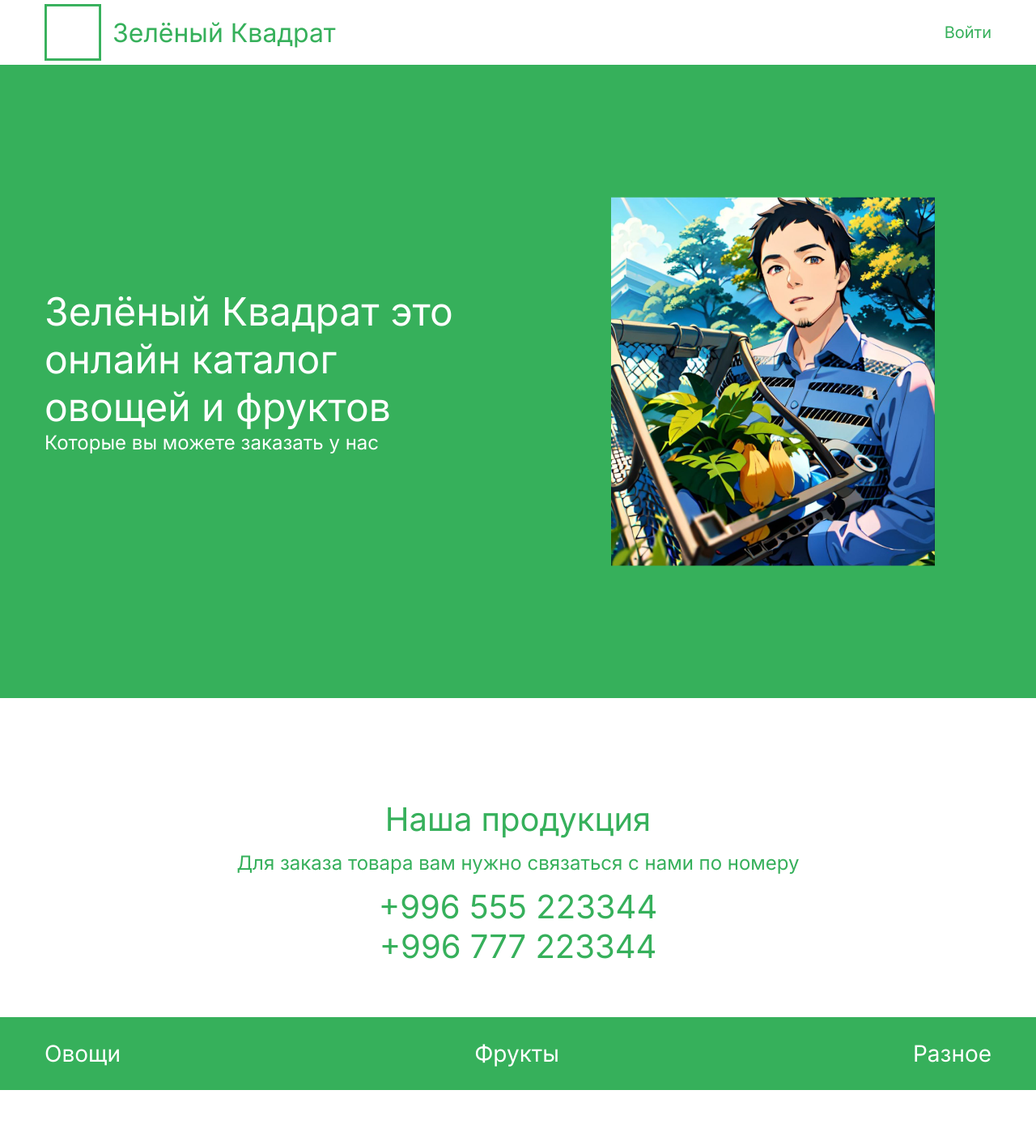
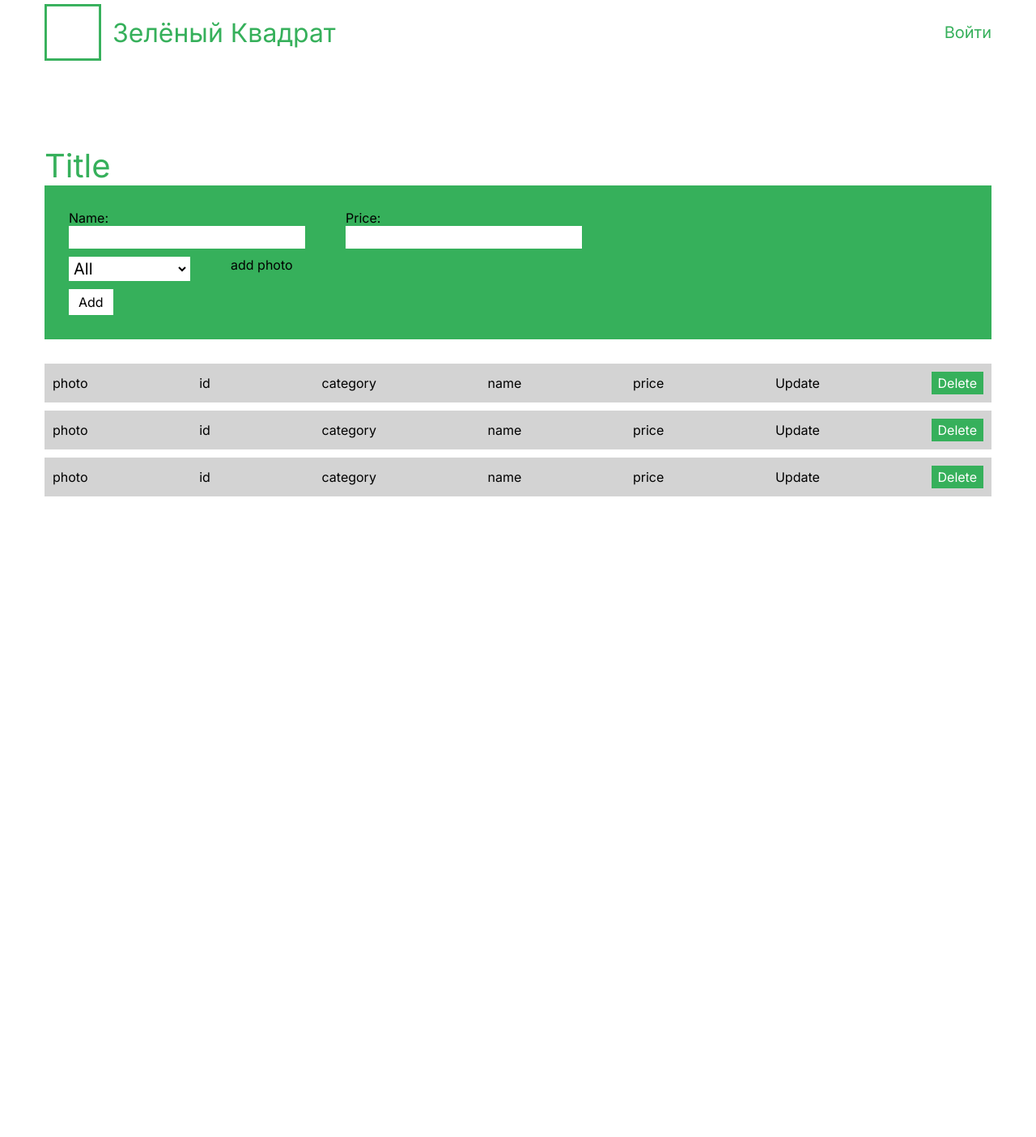
Before and after one commit to adilism48/green-square-front, a React (Create React App) app: page /admin in a window 1280 px wide. Shown: the top 1404 px of the page at 81% size. After the commit the page ends 800 px from the top, so only its background shows below. Built offline with nearby package versions, Linux system fonts and the light colour scheme.

Commit message:
Filter updating and Login, Admin

```diff
--- a/package.json
+++ b/package.json
@@ -7,7 +7,9 @@
     "@testing-library/react": "^13.4.0",
     "@testing-library/user-event": "^13.5.0",
     "react": "^18.2.0",
+    "react-bootstrap": "^2.9.1",
     "react-dom": "^18.2.0",
+    "react-router-dom": "^6.20.1",
     "react-scripts": "5.0.1",
     "web-vitals": "^2.1.4"
   },
--- a/src/App.js
+++ b/src/App.js
@@ -1,15 +1,29 @@
+import {BrowserRouter as Router, Routes, Route} from 'react-router-dom'
 import Header from "./components/header/Header";
+import Footer from "./components/footer/Footer";
 import Promo from "./components/promo/Promo";
 import Product from "./components/product/Product";
-import Footer from "./components/footer/Footer";
+import Login from "./components/login/Login";
+import Admin from "./components/admin/admin";
 
 function App() {
     return (
         <div className="App">
-            <Header />
-            <Promo />
-            <Product />
-            <Footer />
+            <Router>
+                <Header/>
+                <Routes>
+                    <Route path="/" element={
+                        <>
+                            <Promo/>
+                            <Product/>
+                            <Footer/>
+                        </>
+                    }
+                    />
+                    <Route path="/login" element={<Login/>}/>
+                    <Route path="/admin" element={<Admin/>}/>
+                </Routes>
+            </Router>
         </div>
     );
 }
--- /dev/null
+++ b/src/components/admin/ModalBtn.jsx
@@ -0,0 +1,36 @@
+import React, { useState } from 'react';
+import { Button, Modal } from 'react-bootstrap';
+
+const ModalButton = ({ modalContent, title, btnName }) => {
+    const [showModal, setShowModal] = useState(false);
+
+    const handleCloseModal = () => {
+        setShowModal(false);
+    };
+
+    const handleOpenModal = () => {
+        setShowModal(true);
+    };
+
+    return (
+        <div>
+            <Button variant="primary" onClick={handleOpenModal}>
+                {btnName}
+            </Button>
+
+            <Modal show={showModal} onHide={handleCloseModal}>
+                <Modal.Header closeButton>
+                    <Modal.Title>{title}</Modal.Title>
+                </Modal.Header>
+                <Modal.Body>{modalContent}</Modal.Body>
+                <Modal.Footer>
+                    <Button variant="secondary" onClick={handleCloseModal}>
+                        Close
+                    </Button>
+                </Modal.Footer>
+            </Modal>
+        </div>
+    );
+};
+
+export default ModalButton;
--- /dev/null
+++ b/src/components/admin/admin.css
@@ -0,0 +1,73 @@
+.admin-title {
+    padding-top: 100px;
+
+    font-size: 40px;
+    color: var(--mainGreen);
+}
+
+.add-product {
+    padding: 30px;
+    background-color: #36B05B;
+}
+
+.admin-row {
+    display: flex;
+    justify-content: left;
+    column-gap: 50px;
+    padding-bottom: 10px;
+}
+
+.admin-input-label {
+    display: block;
+}
+
+.admin-input {
+    font-size: 20px;
+
+    display: block;
+    background-color: var(--white);
+    border: 2px solid var(--white);
+}
+
+.categories {
+    width: 100%;
+    max-width: 150px;
+    font-size: 20px;
+
+    display: block;
+    background-color: var(--white);
+    border: 2px solid var(--white);
+}
+
+.add-btn {
+    background-color: var(--white);
+    padding: 6px 12px;
+}
+
+/*Product item*/
+
+.product__list {
+    margin-top: 30px;
+}
+
+.product__item {
+    background-color: lightgray;
+
+    display: flex;
+    justify-content: space-between;
+    align-items: center;
+    margin-bottom: 10px;
+    padding: 10px;
+}
+
+.upd-btn {
+    color: var(--white);
+    background-color: var(--mainGreen);
+    padding: 4px 8px;
+}
+
+.del-btn {
+    color: var(--white);
+    background-color: var(--mainGreen);
+    padding: 4px 8px;
+}
--- /dev/null
+++ b/src/components/admin/admin.jsx
@@ -0,0 +1,63 @@
+import './admin.css'
+import ModalButton from "./ModalBtn";
+
+const Admin = () => {
+return (
+        <div className="admin">
+            <div className="container">
+                <h2 className="admin-title">Title</h2>
+                <div className="add-product">
+                    <div className="admin-row">
+                        <div>
+                            <label className="admin-input-label" htmlFor="name">Name:</label>
+                            <input className="admin-input" id="name" name="name" type="text"/>
+                        </div>
+                        <div>
+                            <label className="admin-input-label" htmlFor="price">Price:</label>
+                            <input className="admin-input" id="price" name="price" type="text"/>
+                        </div>
+                    </div>
+                    <div className="admin-row">
+                        <select className="categories" name="categories" id="categories">
+                            <option value="0">All</option>
+                            <option value="1">Vegetables</option>
+                            <option value="2">Fruits</option>
+                            <option value="3">Else</option>
+                        </select>
+                        <div>add photo</div>
+                    </div>
+                    <button className="add-btn">Add</button>
+                </div>
+                <div className="product__list">
+                    <ProductItem product="lolkek" />
+                    <ProductItem product="lolkek" />
+                    <ProductItem product="lolkek" />
+                </div>
+            </div>
+        </div>
+    )
+}
+
+export default Admin
+
+const ProductItem = ({product, deleteAction, updateAction}) => {
+    return (
+        <div className="product__item">
+            <div className="item_photo">photo</div>
+            <div className="item__id">id</div>
+            <div className="item__category">category</div>
+            <div className="item__name">name</div>
+            <div className="item__price">price</div>
+            <ModalButton
+                btnName={"Update"}
+                title={"Update post"}
+                modalContent={
+                    <div>
+                        Modal
+                    </div>
+                }
+            />
+            <button className="del-btn">Delete</button>
+        </div>
+    )
+}
--- a/src/components/header/Header.jsx
+++ b/src/components/header/Header.jsx
@@ -10,7 +10,7 @@ function Header() {
                         <img src={logoImg} alt="logo"/>
                         <span>Зелёный Квадрат</span>
                     </div>
-                    <a href="#!">Войти</a>
+                    <a href="/login">Войти</a>
                 </div>
             </div>
         </header>
--- /dev/null
+++ b/src/components/login/Login.jsx
@@ -0,0 +1,17 @@
+import './login.css'
+
+const Login = () => {
+    return (
+        <div className="login">
+            <div className="container">
+                <div className="login__content">
+                    <input className="login-field" type="text" placeholder="Логин" name="uname" required/>
+                    <input className="login-field" type="password" placeholder="Пароль" name="psw" required/>
+                    <button className="login-btn" type="submit">Войти</button>
+                </div>
+            </div>
+        </div>
+    )
+}
+
+export default Login
--- /dev/null
+++ b/src/components/login/login.css
@@ -0,0 +1,26 @@
+.login {
+
+}
+
+.login__content {
+    font-size: 20px;
+    padding-top: 350px;
+
+    display: flex;
+    flex-direction: column;
+    justify-content: center;
+    align-items: center;
+}
+
+.login-field {
+    border-bottom: 2px solid var(--mainGreen);
+    margin: 8px;
+    padding-bottom: 5px;
+}
+
+.login-btn {
+    padding: 5px 8px;
+
+    color: var(--mainGreen);
+    border: 2px solid var(--mainGreen);
+}
--- a/src/components/product/Product.jsx
+++ b/src/components/product/Product.jsx
@@ -1,8 +1,11 @@
 import './product.css'
 import Card from "../card/Card";
 import cucumber from './../../img/cucumber.jpg'
+import {useState} from "react";
 
 const Product = () => {
+    const [value, onClickCategory] = useState(0)
+
     return (
         <section className="product">
             <div className="product__header">
@@ -14,18 +17,23 @@ const Product = () => {
             <div className="filter">
                 <div className="container">
                     <div className="filter__items">
-                        <h3 className="title-3">Овощи</h3>
-                        <h3 className="title-3">Фрукты</h3>
-                        <h3 className="title-3">Разное</h3>
+                        <ul className="items__list">
+                            {['Все', 'Овощи', 'Фрукты', 'Разное'].map((itemName, i) => (
+                                <li key={i} onClick={() => onClickCategory(i)} className={value === i ? 'active' : ''}>
+                                    {itemName}
+                                </li>
+                            ))}
+
+                        </ul>
                     </div>
                 </div>
             </div>
             <div className="container">
                 <div className="product__cards">
-                    <Card title="Cucumber" price="1250som/kg" img={cucumber} />
-                    <Card title="Cucumber" price="12250som/kg" img={cucumber} />
-                    <Card title="Cucumber" price="120som/kg" img={cucumber} />
-                    <Card title="Cucumber" price="12som/kg" img={cucumber} />
+                    <Card id="1" category="1" title="Cucumber" price="1250som/kg" img={cucumber} />
+                    <Card id="2" category="1" title="Cucumber" price="12250som/kg" img={cucumber} />
+                    <Card id="3" category="1" title="Cucumber" price="120som/kg" img={cucumber} />
+                    <Card id="4" category="1" title="Cucumber" price="12som/kg" img={cucumber} />
                 </div>
             </div>
         </section>
--- a/src/components/product/product.css
+++ b/src/components/product/product.css
@@ -13,11 +13,25 @@
 }
 
 .filter__items {
+    padding-top: 28px;
+    padding-bottom: 28px;
+
+    font-size: 28px;
+    color: var(--white);
+}
+
+.items__list {
     display: flex;
     justify-content: space-between;
+}
 
-    padding-top: 28px;
-    padding-bottom: 28px;
+li:hover {
+    color: lightgray;
+}
+
+.active {
+    text-decoration-line: underline;
+    text-decoration-thickness: 3px;
 }
 
 .product__cards {
```
Also changed, not shown: 1 other file (tests, documents, lock files or other folders).
